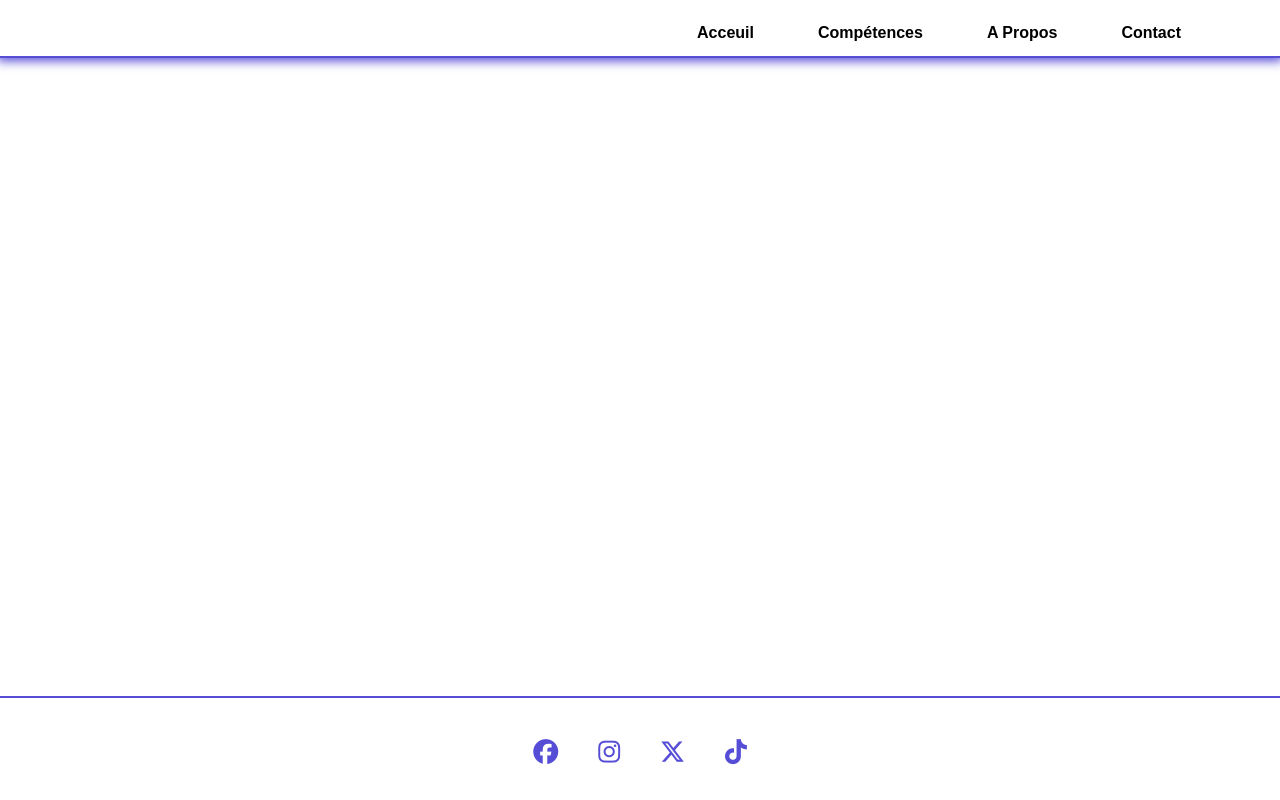
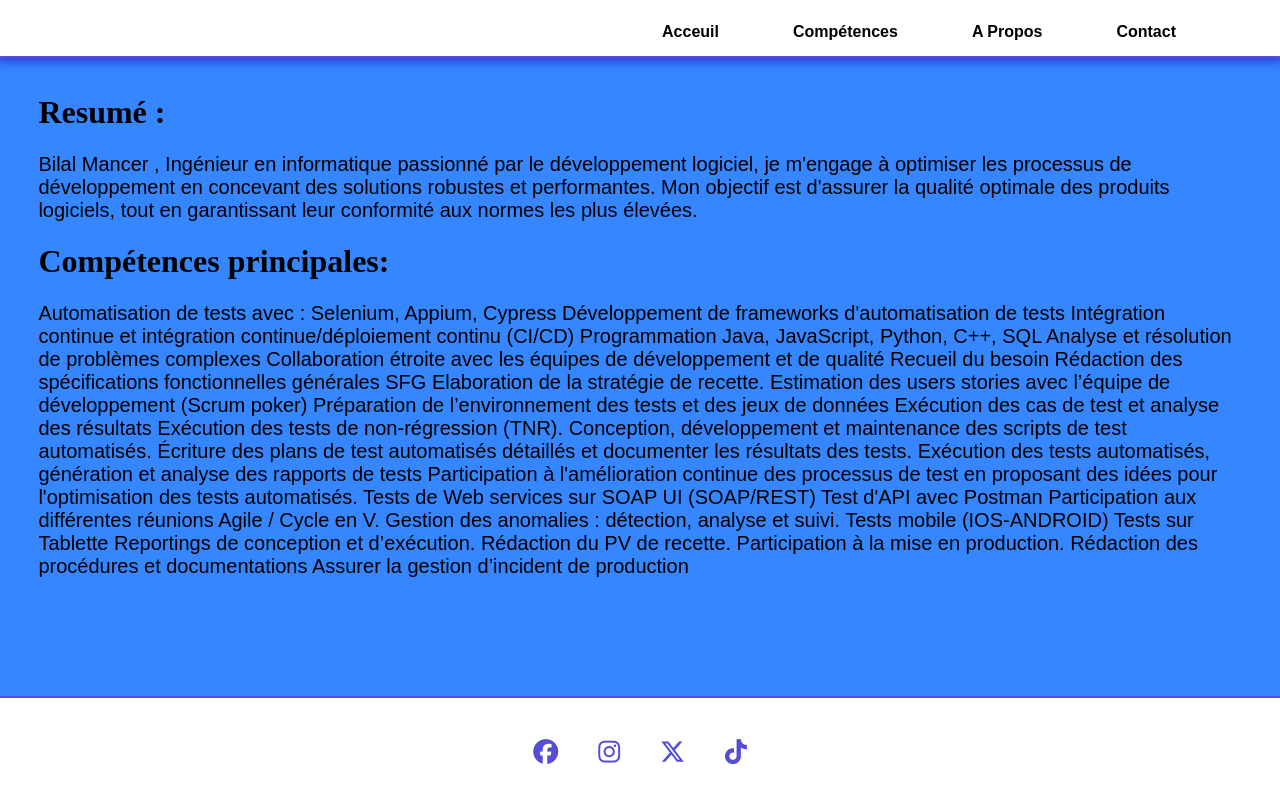
Before and after one commit to abdbilal146/my_portfolio, an Angular app: page /about-me in a window 1280 px wide. Before the commit this address led to /. Built offline with nearby package versions, Linux system fonts and the light colour scheme.

Commit message:
about me page updated

```diff
--- a/src/app/app.routes.ts
+++ b/src/app/app.routes.ts
@@ -2,9 +2,11 @@ import { Routes } from '@angular/router';
 import { SkillsPageComponent } from './components/skills-page/skills-page.component';
 import { HomePageComponent } from './components/home-page/home-page.component';
 import { ContactPageComponent } from './components/contact-page/contact-page.component';
+import { AboutMePageComponent } from './components/about-me-page/about-me-page.component';
 
 export const routes: Routes = [
     {path:'', component: HomePageComponent},
     {path: 'skills', component: SkillsPageComponent },
-    {path:'contact-me', component: ContactPageComponent}
+    {path:'contact-me', component: ContactPageComponent},
+    {path:'about-me', component: AboutMePageComponent}
 ];
--- /dev/null
+++ b/src/app/components/about-me-page/about-me-page.component.css
@@ -0,0 +1,19 @@
+.contact-page-container{
+    margin: 0;
+    height: 200px;
+    position: absolute;
+    top: 7vh;
+    left: 0;
+    width: 100%;
+    height: 80vh;
+    background: #3586ff;
+}
+
+.contenu-container{
+    margin: 3%;
+}
+
+.contenu-container p {
+    font-family: sans-serif;
+    font-size: 20px;
+}
--- /dev/null
+++ b/src/app/components/about-me-page/about-me-page.component.html
@@ -0,0 +1,42 @@
+<div class="contact-page-container">
+
+        <div class="contenu-container">
+
+                <h1>Resumé : </h1>
+            <p>
+                Bilal Mancer , Ingénieur en informatique passionné par le développement logiciel, je m'engage à optimiser les processus de développement en concevant des solutions robustes et performantes. Mon objectif est d'assurer la qualité optimale des produits logiciels, tout en garantissant leur conformité aux normes les plus élevées.
+            </p>
+                <h1>Compétences principales:</h1>
+
+            <p>
+                Automatisation de tests avec : Selenium, Appium, Cypress
+                Développement de frameworks d'automatisation de tests
+                Intégration continue et intégration continue/déploiement continu (CI/CD)
+                Programmation Java, JavaScript, Python, C++, SQL
+                Analyse et résolution de problèmes complexes
+                Collaboration étroite avec les équipes de développement et de qualité
+                Recueil du besoin
+                Rédaction des spécifications fonctionnelles générales SFG
+                Elaboration de la stratégie de recette.
+                Estimation des users stories avec l’équipe de développement (Scrum poker)
+                Préparation de l’environnement des tests et des jeux de données
+                Exécution des cas de test et analyse des résultats
+                Exécution des tests de non-régression (TNR).
+                Conception, développement et maintenance des scripts de test automatisés.
+                Écriture des plans de test automatisés détaillés et documenter les résultats des tests.
+                Exécution des tests automatisés, génération et analyse des rapports de tests
+                Participation à l'amélioration continue des processus de test en proposant des idées pour l'optimisation des tests automatisés.
+                Tests de Web services sur SOAP UI (SOAP/REST)
+                Test d'API avec Postman
+                Participation aux différentes réunions Agile / Cycle en V.
+                Gestion des anomalies : détection, analyse et suivi.
+                Tests mobile (IOS-ANDROID)
+                Tests sur Tablette
+                Reportings de conception et d’exécution.
+                Rédaction du PV de recette.
+                Participation à la mise en production.
+                Rédaction des procédures et documentations
+                Assurer la gestion d’incident de production
+            </p>
+        </div>
+</div>
--- /dev/null
+++ b/src/app/components/about-me-page/about-me-page.component.ts
@@ -0,0 +1,23 @@
+import { Component } from '@angular/core';
+import { Meta, Title } from '@angular/platform-browser';
+
+@Component({
+  selector: 'app-about-me-page',
+  standalone: true,
+  imports: [],
+  templateUrl: './about-me-page.component.html',
+  styleUrl: './about-me-page.component.css'
+})
+export class AboutMePageComponent {
+
+  constructor(private title : Title, private meta : Meta){
+
+  }
+
+  ngOnInit(): void {
+    //Called after the constructor, initializing input properties, and the first call to ngOnChanges.
+    //Add 'implements OnInit' to the class.
+    this.title.setTitle('About-me');
+    this.meta.updateTag({name:'description', content:'Bilal Mancer is a passionate computer engineer specializing in software development. Committed to optimizing development processes, he designs robust and high-performance solutions. His goal is to ensure the highest quality of software products while adhering to the highest standards of compliance and excellence'});
+  }
+}
--- a/src/app/components/contact-page/contact-page.component.css
+++ b/src/app/components/contact-page/contact-page.component.css
@@ -57,3 +57,22 @@
     gap: 15vw;
     padding-left: 0;
 }
+
+@media (max-width: 600px) and (max-height: 935px){
+    .contact-us-container ul{
+        display: block;
+    }
+
+    .contact-us-content-container ul {
+        display: block;
+
+    }
+
+    .contact-us-container ul li{
+        padding-top: 7vh;
+    }
+
+    .contact-us-content-container ul li{
+        padding-top: 8vh;
+    }
+}
--- a/src/app/components/footer/footer.component.css
+++ b/src/app/components/footer/footer.component.css
@@ -33,3 +33,7 @@
     text-decoration: none;
     color: rgba(33, 21, 201, 0.76);
 }
+
+.social-container ul li a i:hover{
+    transform: scale(1.2);
+}
--- a/src/app/components/header/header.component.css
+++ b/src/app/components/header/header.component.css
@@ -16,7 +16,7 @@
     float: right;
     margin-right: 5vw;
     height: 5vh;
-    margin-top: 1vh;
+    margin-top: 0.3vh;
 
 }
 
@@ -28,11 +28,17 @@
     font-family: sans-serif;
     font-weight: 600;
 }
+.header-container ul li{
+    padding: 5px;
+    transition: all 0.7s linear;
+}
 
 .header-container ul li:hover{
     cursor: pointer;
-    color: rgba(33, 21, 201, 0.76);
+    color: white;
     transition: all 0.4s;
+    background: rgba(33, 21, 201, 0.511);
+    border-radius: 10px;
 }
 
 @media (max-width: 600px) {
@@ -43,7 +49,7 @@
 
 @media (max-width: 420px) and (max-height: 920px) {
     .header-container ul li{
-        font-size: 12px;
+        font-size: 10px;
     }
 
 }
--- a/src/app/components/header/header.component.html
+++ b/src/app/components/header/header.component.html
@@ -1,9 +1,15 @@
 <div class="header-container">
+    <!--<div class="translate-container">
+        <select name="" id="">
+            <option value="french"></option>
+            <option value="english"></option>
+        </select>
+    </div>!-->
     <div class="list-container">
         <ul>
             <li (click)="goToHomePage()">Acceuil</li>
             <li (click)="goToSkillsPage()">Compétences</li>
-            <li>A Propos</li>
+            <li (click)="goToAboutMePage()">A Propos</li>
             <li (click)="goToContactPage()">Contact</li>
         </ul>
     </div>
--- a/src/app/components/header/header.component.ts
+++ b/src/app/components/header/header.component.ts
@@ -23,4 +23,8 @@ export class HeaderComponent {
     goToContactPage(){
       this.router.navigate(['contact-me'])
     }
+
+    goToAboutMePage():void{
+      this.router.navigate(['about-me'])
+    }
 }
--- a/src/app/components/home-page/home-page.component.css
+++ b/src/app/components/home-page/home-page.component.css
@@ -1,4 +1,5 @@
 .home-page-container{
+    perspective: 1000px;
     margin: 0;
     height: 200px;
     position: absolute;
@@ -12,7 +13,7 @@
 .image-container{
     position: absolute;
     right: 10%;
-    top: 50%;
+    top: 15%;
     transform: translateY(-50%);
     background-image: url('/assets/my_photo.png');
     background-size: cover;
@@ -20,9 +21,26 @@
     width: 500px;
     height: 500px;
     border-radius: 50%;
-    animation: fadeIn 2s ease-in-out;
+    animation: fadeIn 2s ease-in-out, rotatePhoto 90s infinite linear ;
     box-shadow: 0px 0px 10px 3px rgba(33, 21, 201, 0.76);
 }
+@keyframes rotatePhoto {
+    0% {
+      transform: rotateY(0deg) rotateX(0deg);
+    }
+    25% {
+      transform: rotateY(45deg) rotateX(0deg);
+    }
+    50% {
+      transform: rotateY(0deg) rotateX(0deg);
+    }
+    75% {
+      transform: rotateY(-45deg) rotateX(0deg);
+    }
+    100% {
+      transform: rotateY(0deg) rotateX(0deg);
+    }
+  }
 
 @keyframes fadeIn{
     0% {
@@ -46,9 +64,10 @@
 .text-container h1{
     font-family: sans-serif;
     font-size: 50px;
+    white-space: nowrap;
     overflow: hidden;
     border-right: 3px solid rgba(33, 21, 201, 0.76);
-    animation: typing 3.5s steps(40, end),blink-caret .6s step-end infinite;
+    animation: typing 3.5s steps(40,end),blink-caret .6s step-end infinite;
 }
 
 /* The typing effect */
@@ -79,8 +98,7 @@
         width: 250px;
         height: 250px;
         top: 07vh;
-        left: 50vw;
-        transform: translateX(-50%);
+        right: 20%;
         font-size: 25px;
     }
 }
--- a/src/app/components/skills-page/skills-page.component.css
+++ b/src/app/components/skills-page/skills-page.component.css
@@ -28,7 +28,13 @@
     border: solid 2px rgba(33, 21, 201, 0.76);
     border-radius: 20px;
     box-shadow:0px 0px 10px 3px rgba(33, 21, 201, 0.76);
+    transition: all 0.7s linear;
 
+}
+
+.cards:hover{
+    cursor: pointer;
+    transform: scale(1.02);
 }
 
 .cards-title-container{
@@ -51,6 +57,7 @@
     .skills-card-container{
         display: block;
         overflow-y: scroll;
+        overflow-x: hidden;
         scrollbar-width: none;
     }
 
```
Also changed, not shown: 1 other file (tests, documents, lock files or other folders).
